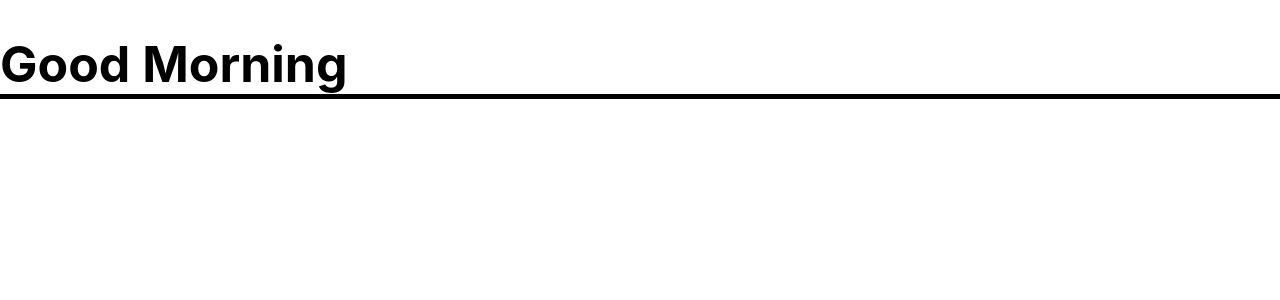
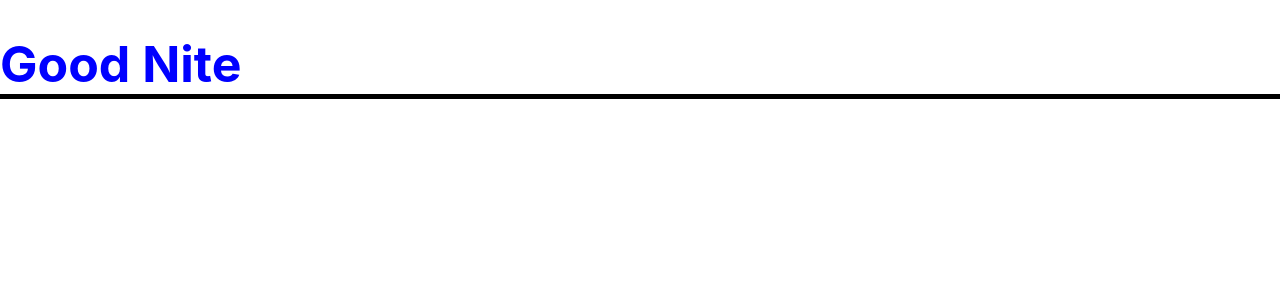
Before and after one commit to GUchechi/Code-with-Angela, a React (Create React App) app: page / in a window 1280 px wide. Shown: the top 300 px of the page. Built offline with nearby package versions, Linux system fonts and the light colour scheme.

Commit message:
added customStyle colors to the heading

```diff
--- a/src/components/Assignment.jsx
+++ b/src/components/Assignment.jsx
@@ -1,21 +1,30 @@
 import React from 'react'
 
 const Assignment = () => {
-    const date = new Date(2019, 1, 1, 11);
+    const date = new Date(2019, 1, 1, 18);
     const currentDate = date.getHours()
     let greeting;
 
+    const customStyle = {
+        color: ""
+    }
+
+
     if (currentDate < 12){
         greeting = "Good Morning";
+        customStyle.color = "green";
     } else if ( currentDate < 18) {
         greeting = "Good Afternoon";
+        customStyle.color = "red";
     } else{
         greeting = "Good Nite";
+        customStyle.color = "blue";
     }
+
 
   return (
     <div>
-        <h1 className='heading'>{greeting}</h1>
+        <h1 className='heading' style={customStyle}>{greeting}</h1>
     </div>
   )
 }
```
